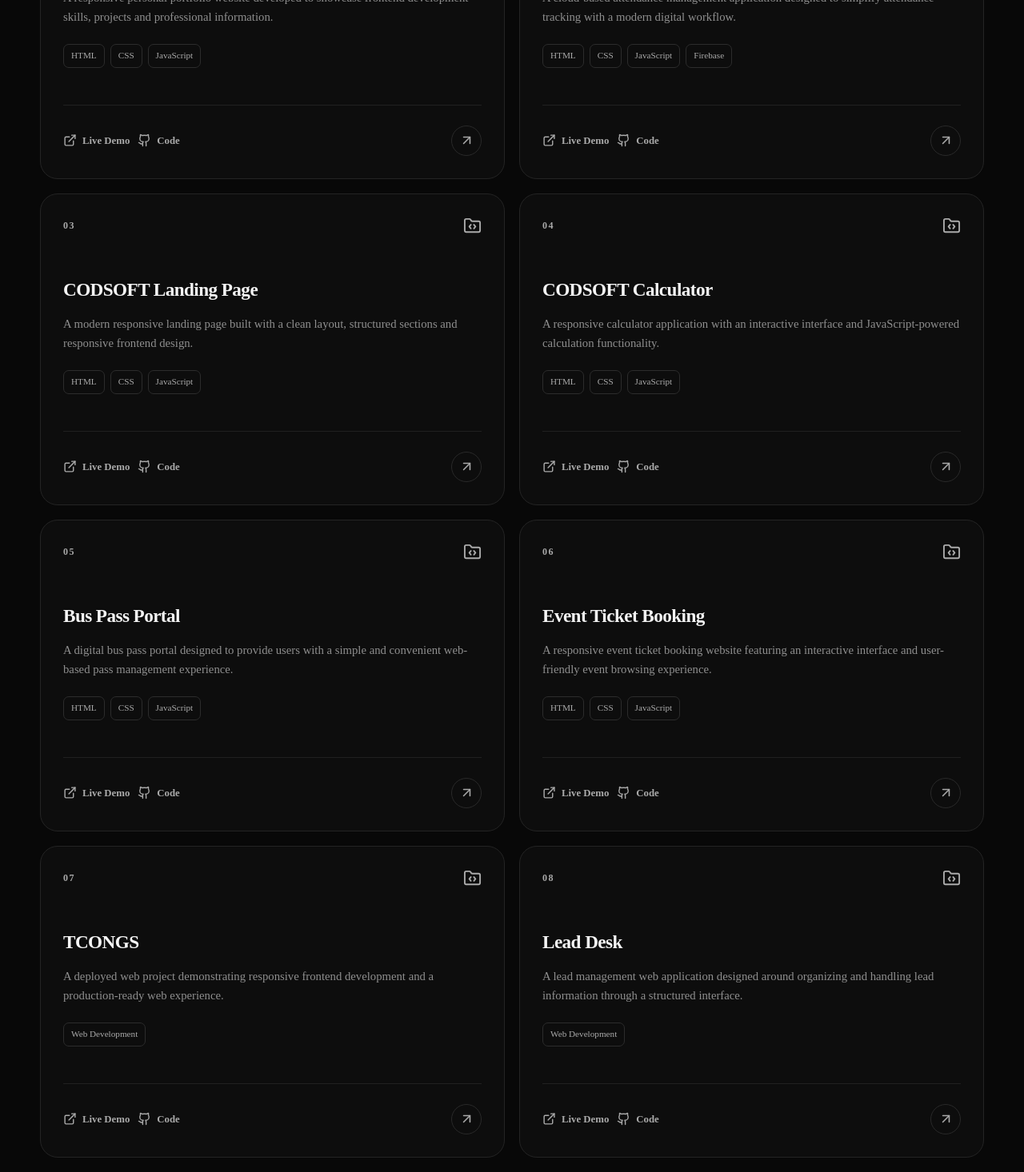
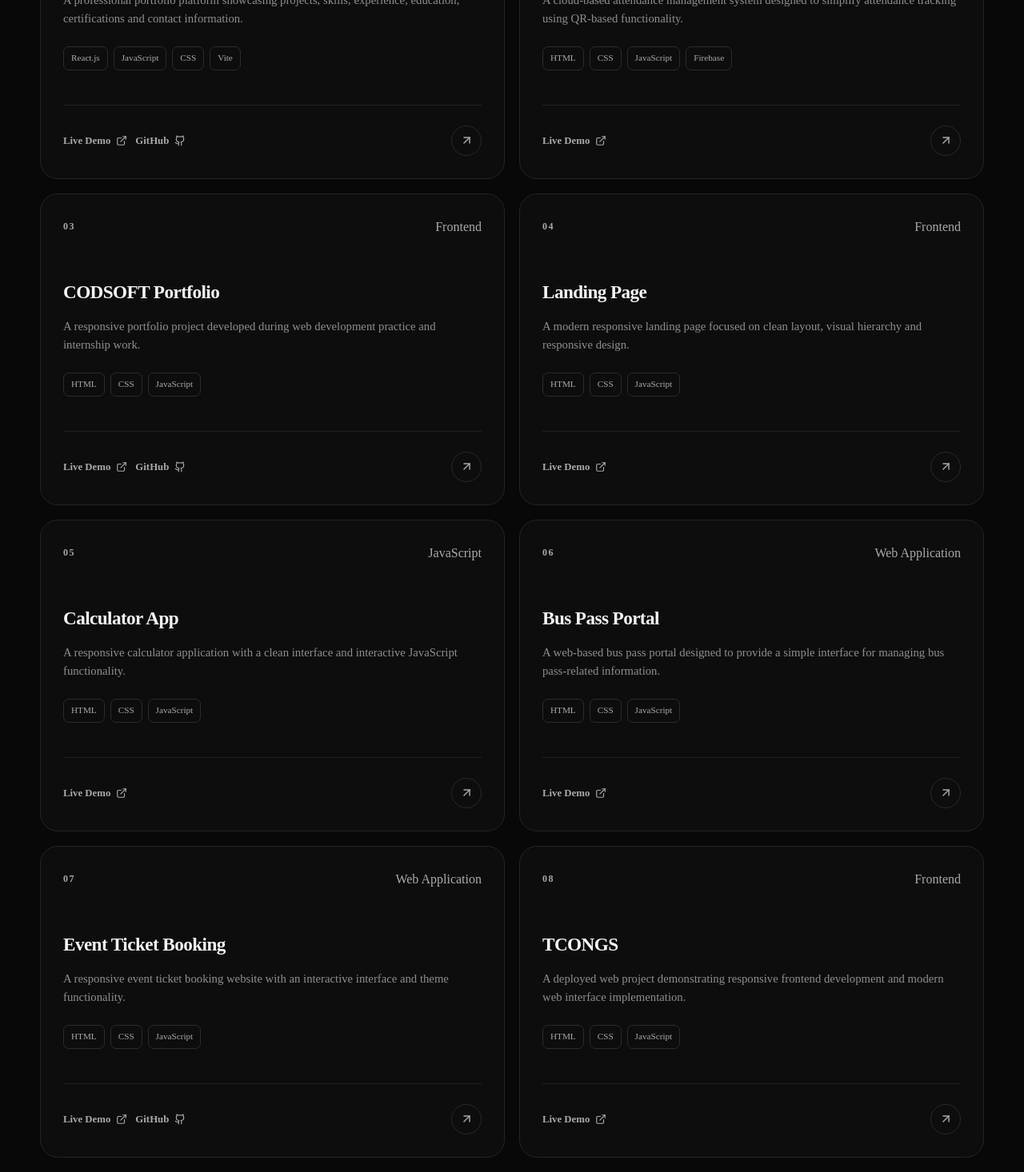
Before and after one commit to amitkumar-7393/amit-portfolio, a React (Vite) app in the folder client/: page / in a window 1280 px wide. Shown: the part 3160-4626 px from the top of the page at 80% size. Built offline with nearby package versions, Linux system fonts and the light colour scheme.

Commit message:
Refactor Projects component and update project data

```diff
--- a/client/src/components/Projects.jsx
+++ b/client/src/components/Projects.jsx
@@ -1,118 +1,30 @@
-import { motion } from "framer-motion";
-import {
-  ArrowUpRight,
-  ExternalLink,
-  Github,
-  FolderCode,
-} from "lucide-react";
+import { ExternalLink, Github, ArrowUpRight } from "lucide-react";
+import projects from "../data/projects";
 
-const projects = [
-  {
-    number: "01",
-    title: "CODSOFT Portfolio",
-    description:
-      "A responsive personal portfolio website developed to showcase frontend development skills, projects and professional information.",
-    technologies: ["HTML", "CSS", "JavaScript"],
-    liveUrl: "https://amitkumar-7393.github.io/CODSOFT/",
-    githubUrl: "https://github.com/amitkumar-7393/CODSOFT",
-  },
-  {
-    number: "02",
-    title: "Cloud QR Attendance Management System",
-    description:
-      "A cloud-based attendance management application designed to simplify attendance tracking with a modern digital workflow.",
-    technologies: ["HTML", "CSS", "JavaScript", "Firebase"],
-    liveUrl: "https://cloud-attendance-system-24c76.web.app/",
-    githubUrl: "https://github.com/amitkumar-7393",
-  },
-  {
-    number: "03",
-    title: "CODSOFT Landing Page",
-    description:
-      "A modern responsive landing page built with a clean layout, structured sections and responsive frontend design.",
-    technologies: ["HTML", "CSS", "JavaScript"],
-    liveUrl:
-      "https://amitkumar-7393.github.io/CODSOFT--Landing--Page/#contact",
-    githubUrl: "https://github.com/amitkumar-7393/CODSOFT--Landing--Page",
-  },
-  {
-    number: "04",
-    title: "CODSOFT Calculator",
-    description:
-      "A responsive calculator application with an interactive interface and JavaScript-powered calculation functionality.",
-    technologies: ["HTML", "CSS", "JavaScript"],
-    liveUrl: "https://amitkumar-7393.github.io/CODSOFT-Calculator.App/",
-    githubUrl: "https://github.com/amitkumar-7393/CODSOFT-Calculator.App",
-  },
-  {
-    number: "05",
-    title: "Bus Pass Portal",
-    description:
-      "A digital bus pass portal designed to provide users with a simple and convenient web-based pass management experience.",
-    technologies: ["HTML", "CSS", "JavaScript"],
-    liveUrl: "https://bus-pass-portal.vercel.app/",
-    githubUrl: "https://github.com/amitkumar-7393/bus-pass-portal",
-  },
-  {
-    number: "06",
-    title: "Event Ticket Booking",
-    description:
-      "A responsive event ticket booking website featuring an interactive interface and user-friendly event browsing experience.",
-    technologies: ["HTML", "CSS", "JavaScript"],
-    liveUrl: "https://amitkumar-7393.github.io/Event-ticket-booking-/",
-    githubUrl: "https://github.com/amitkumar-7393/Event-ticket-booking-",
-  },
-  {
-    number: "07",
-    title: "TCONGS",
-    description:
-      "A deployed web project demonstrating responsive frontend development and a production-ready web experience.",
-    technologies: ["Web Development"],
-    liveUrl: "https://tcongs-six.vercel.app/",
-    githubUrl: "https://github.com/amitkumar-7393",
-  },
-  {
-    number: "08",
-    title: "Lead Desk",
-    description:
-      "A lead management web application designed around organizing and handling lead information through a structured interface.",
-    technologies: ["Web Development"],
-    liveUrl: "https://lead-desk-mini-phi-pied.vercel.app/#leadForm",
-    githubUrl: "https://github.com/amitkumar-7393",
-  },
-];
+const Projects = () => {
+  return (
+    <section id="projects" className="section">
+      <div className="section-heading">
+        <span className="eyebrow">PROJECTS</span>
 
-function Projects() {
-  return (
-    <section id="projects" className="section projects">
-      <div className="section-heading">
-        <p className="eyebrow">SELECTED WORK</p>
-
-        <h2>Projects I've built.</h2>
+        <h2>Things I've built.</h2>
 
         <p>
-          A collection of my web development projects, deployed applications
-          and practical development work.
+          A selection of projects demonstrating my experience with
+          responsive design, JavaScript, React and modern web
+          development.
         </p>
       </div>
 
       <div className="projects-grid">
         {projects.map((project, index) => (
-          <motion.article
-            className="project-card"
-            key={project.title}
-            initial={{ opacity: 0, y: 30 }}
-            whileInView={{ opacity: 1, y: 0 }}
-            viewport={{ once: true, amount: 0.15 }}
-            transition={{
-              duration: 0.55,
-              delay: index * 0.06,
-            }}
-          >
+          <article className="project-card" key={project.id}>
             <div className="project-top">
-              <div className="project-number">{project.number}</div>
+              <span className="project-number">
+                {String(index + 1).padStart(2, "0")}
+              </span>
 
-              <FolderCode size={23} />
+              <span>{project.category}</span>
             </div>
 
             <div className="project-content">
@@ -128,41 +40,47 @@ function Projects() {
             </div>
 
             <div className="project-actions">
+              {project.liveUrl && (
                 <a
+                  className="project-link"
                   href={project.liveUrl}
                   target="_blank"
                   rel="noopener noreferrer"
+                >
+                  Live Demo
+                  <ExternalLink size={14} />
+                </a>
+              )}
+
+              {project.githubUrl && (
+                <a
                   className="project-link"
-              >
-                <ExternalLink size={17} />
-                Live Demo
-              </a>
-
-              <a
                   href={project.githubUrl}
                   target="_blank"
                   rel="noopener noreferrer"
-                className="project-link"
                 >
-                <Github size={17} />
-                Code
+                  GitHub
+                  <Github size={14} />
                 </a>
+              )}
 
+              {project.liveUrl && (
                 <a
+                  className="project-arrow"
                   href={project.liveUrl}
                   target="_blank"
                   rel="noopener noreferrer"
-                className="project-arrow"
                   aria-label={`Open ${project.title}`}
                 >
-                <ArrowUpRight size={19} />
+                  <ArrowUpRight size={17} />
                 </a>
+              )}
             </div>
-          </motion.article>
+          </article>
         ))}
       </div>
     </section>
   );
-}
+};
 
 export default Projects;
```
Lines whose indentation alone changed are shown as unchanged.
